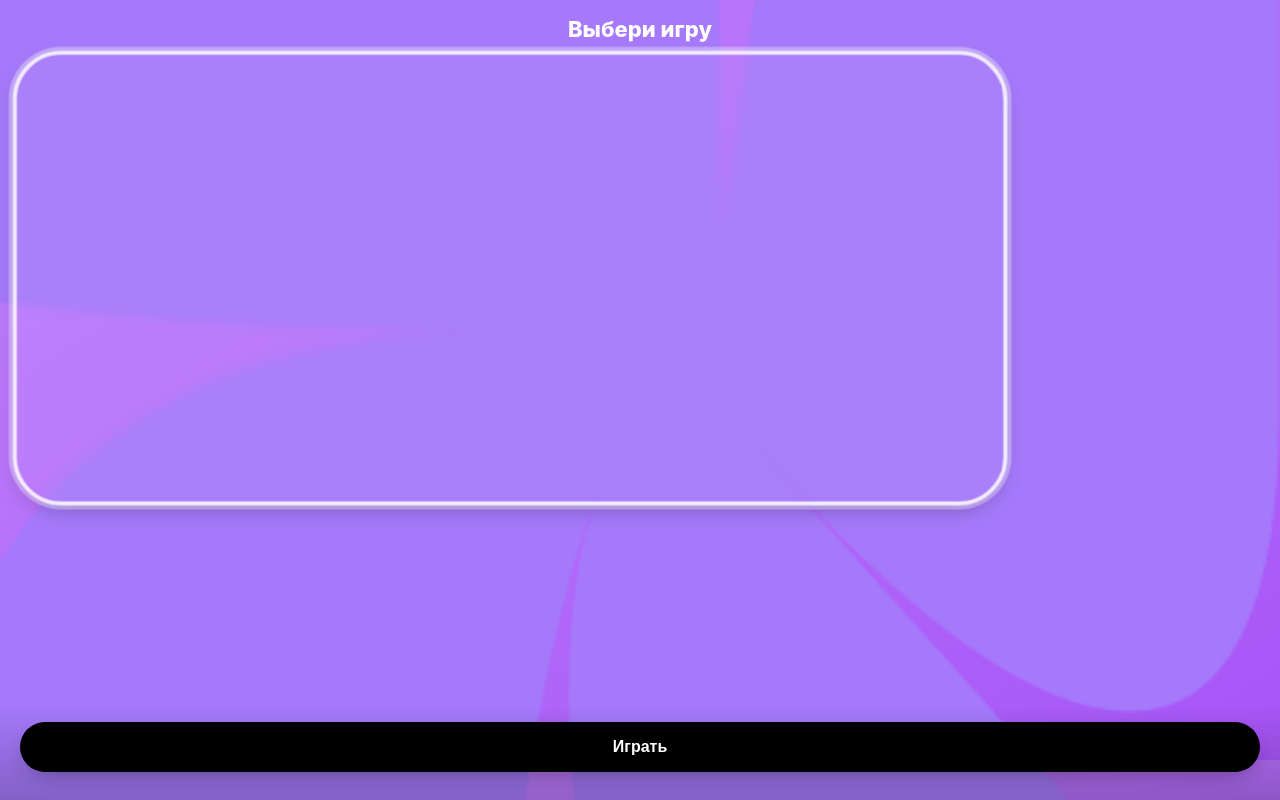
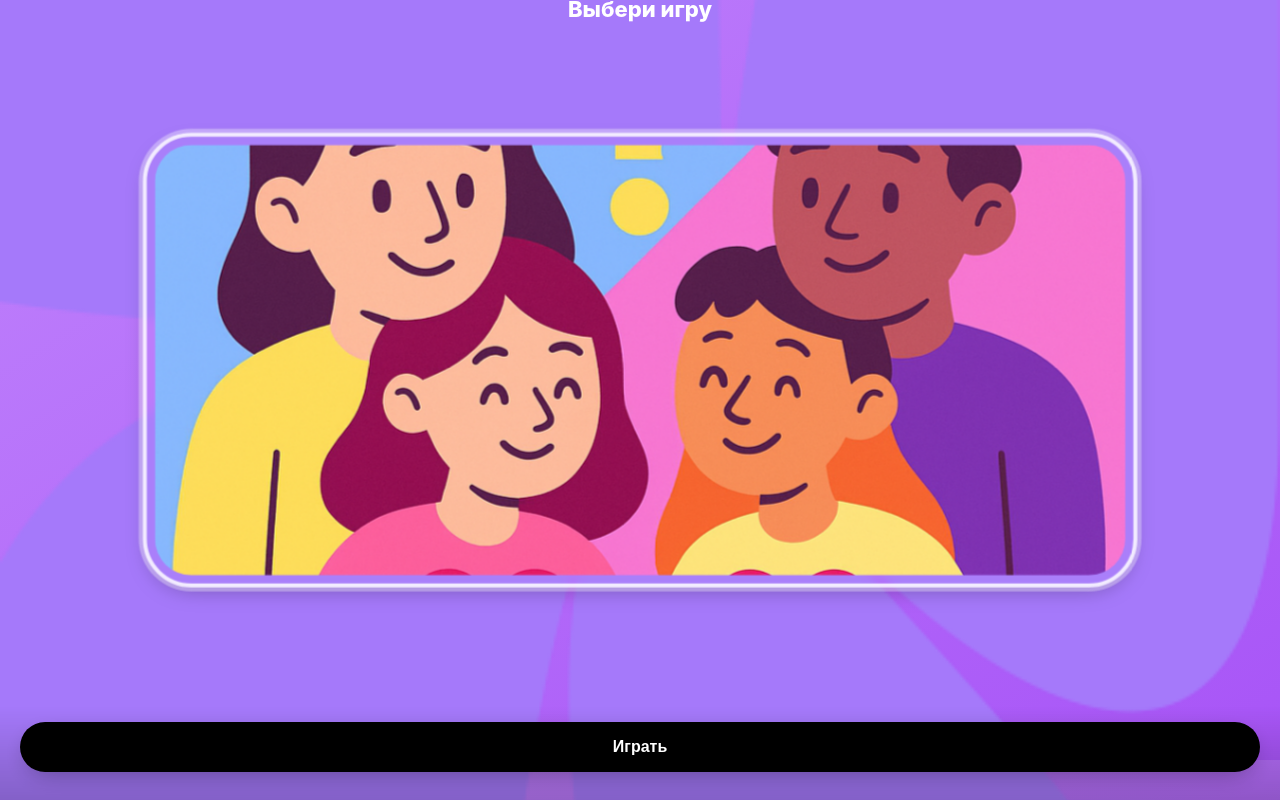
Before and after one commit to emuhich/game_web_app_bot, a FastAPI app: page / in a window 1280 px wide. Run offline with FastAPI, Linux system fonts and the light colour scheme; parts of the project's set-up code (start-up, migrations or seed data) failed here and were passed over; some libraries are stand-ins or nearby versions.

Commit message:
Initial 2.1

```diff
--- a/app/frontend/pages/router.py
+++ b/app/frontend/pages/router.py
@@ -29,7 +29,7 @@
 @router_webapp.get('/', response_class=HTMLResponse)
 async def games_index(request: Request, telegram_id: Optional[int] = None):
     games = [
-        {"code": "honesty", "title": "Откровенность", "subtitle": "Поговорим откровенно?", "premium": False}
+        {"code": "honesty", "title": "Откровенность", "subtitle": "Поговорим откровенно?", "premium": False, "image": "static/media/honesty.png"}
     ]
     ctx = await _get_user_context(telegram_id)
     return templates.TemplateResponse('index.html', {"request": request, "games": games, **ctx})
--- a/app/frontend/static/css/webapp.css
+++ b/app/frontend/static/css/webapp.css
@@ -646,3 +646,12 @@
 .hint-close { appearance:none; border:none; border-radius: 9999px; padding: 10px 16px; font-weight: 700; background: rgba(0,0,0,0.45); color:#fff; box-shadow: var(--shadow); }
 .swipe-hint-overlay.fade-out { animation: fadeOut .22s ease forwards; }
 @keyframes fadeOut { from { opacity:1; } to { opacity:0; } }
+
+/* Страница игр */
+.games-page .page-header { padding-top: calc(var(--safe-top) + 12px); }
+.games-page .page-title { margin-top: -4px; }
+.games-page #games-row { display:flex; gap:16px; padding:20px; overflow-x:auto; scroll-snap-type:x mandatory; justify-content: center; align-items: center; }
+.game-card { position:relative; flex:0 0 86vw; max-width:980px; height:56vh; border-radius: var(--radius-xl); box-shadow: var(--shadow); overflow:hidden; scroll-snap-align:center; background: var(--white-5); backdrop-filter: blur(6px); padding: 12px; box-sizing: border-box; }
+.game-card.is-active { outline: 4px solid rgba(255,255,255,0.85); outline-offset: -4px; box-shadow: 0 0 0 4px rgba(255,255,255,0.35), var(--shadow); transform: scale(1.015); }
+.game-card .card-img { width: 100%; height: 100%; object-fit: cover; border-radius: calc(var(--radius-xl) - 12px); }
+.games-row { padding-top: 36px; padding-bottom: 8px; }
--- a/app/frontend/templates/index.html
+++ b/app/frontend/templates/index.html
@@ -9,12 +9,10 @@
     <h2 class="page-title">Выбери игру</h2>
   </header>
   <main class="page-main">
-    <section class="categories-row no-scrollbar" id="games-row">
+    <section class="categories-row no-scrollbar games-row" id="games-row">
       {% for g in games %}
       <article class="category-card game-card" data-code="{{ g.code }}" aria-label="{{ g.title }}">
-        {% if g.photo_url %}
-        <img src="{{ g.photo_url }}" alt="{{ g.title }}" class="card-img" />
-        {% endif %}
+        <img src="/{{ g.image }}" alt="{{ g.title }}" class="card-img" />
       </article>
       {% endfor %}
     </section>
--- a/app/games/router.py
+++ b/app/games/router.py
@@ -1,7 +1,7 @@
 from fastapi import APIRouter
 
 GAMES = [
-    {"slug": "honesty", "name": "Откровенность", "description": "Игра с откровенными вопросами", "is_active": True}
+    {"slug": "honesty", "name": "Откровенность", "description": "Игра с откровенными вопросами", "is_active": True, "image": "static/media/honesty.png"}
 ]
 
 router = APIRouter(prefix="/games", tags=["Games"])
```
Also changed, not shown: app/frontend/static/media/honesty.png (added).
